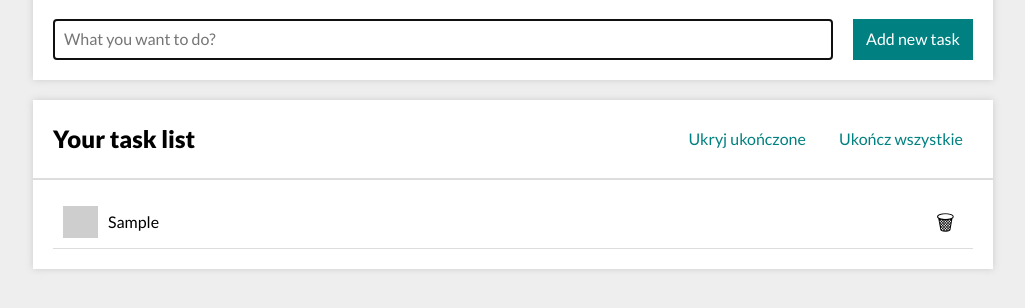
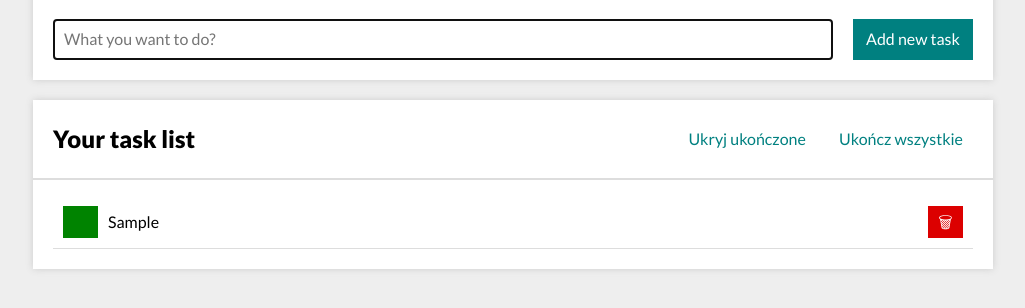
Before and after one commit to Kacpe1R/List-to-do, a plain HTML site: page index.html in a window 1280 px wide. Both pictures are taken after typing "Sample" into the empty fields and a click on the button "Add new task". Shown: the part 170-478 px from the top of the page, without its empty margins (127-1152 px from the left). Drawn offline with nearby package versions, Linux system fonts and the light colour scheme.

Commit message:
button styling change

```diff
--- a/css/tasks.css
+++ b/css/tasks.css
@@ -23,26 +23,25 @@
 
 .task__button {
     padding: 7px 10px;
-    background-color: rgb(206, 206, 206);
-    border: none;
-    cursor: pointer;
-    transition: 0.6s;
+	background-color: rgb(0, 131, 0);
+	border: none;
+	color: #fff;
+	cursor: pointer;
+	transition: background-color 0.5s;
 }
 
 .task__button:hover {
     transition: 0.5s;
-    transform: scale(1.1);
+    background-color: rgb(28, 161, 26);
 }
 
 .task__button--remove {
-    background-color: rgb(255, 255, 255);
+    background-color: rgb(220, 0, 0);
     cursor: pointer;
-    transform: scale(1.3);
 }
 
 .task__button--remove:hover {
-    background-color: rgb(255, 255, 255);
-    transform: scale(1.6);
+    background-color: rgb(255, 0, 0);
 }
 
 .taskDone {
```
